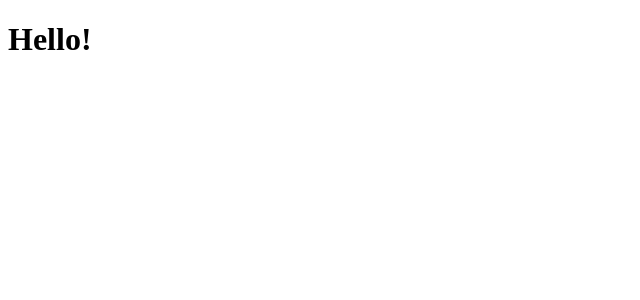
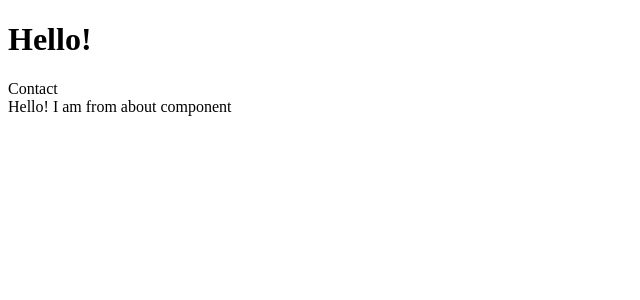
Before and after one commit to swskasingh/counter.js, a React (Vite) app: page / in a window 1280 px wide. Shown: the top 300 px of the page, without its empty margins (0-640 px from the left). Built offline with nearby package versions, Linux system fonts and the light colour scheme.

Commit message:
create components

```diff
--- /dev/null
+++ b/src/AboutMe.jsx
@@ -0,0 +1,5 @@
+function About() {
+  return <main>Hello! I am from about component</main>
+}
+
+export default About
--- /dev/null
+++ b/src/App.jsx
@@ -0,0 +1,5 @@
+function App() {
+  return <h1>Hello!</h1>
+}
+
+export default App
--- /dev/null
+++ b/src/Contact.jsx
@@ -0,0 +1,14 @@
+// JSX
+
+import About from './AboutMe'
+
+function Contact() {
+  return (
+    <main>
+      Contact
+      <About />
+    </main>
+  )
+}
+
+export default Contact
--- a/src/main.jsx
+++ b/src/main.jsx
@@ -1,8 +1,11 @@
 import React from 'react'
 import ReactDOM from 'react-dom/client'
+import App from './App'
+import Contact from './Contact'
 
 ReactDOM.createRoot(document.getElementById('root')).render(
   <React.StrictMode>
-    <h1>Hello!</h1>
+    <App />
+    <Contact />
   </React.StrictMode>
 )
```
